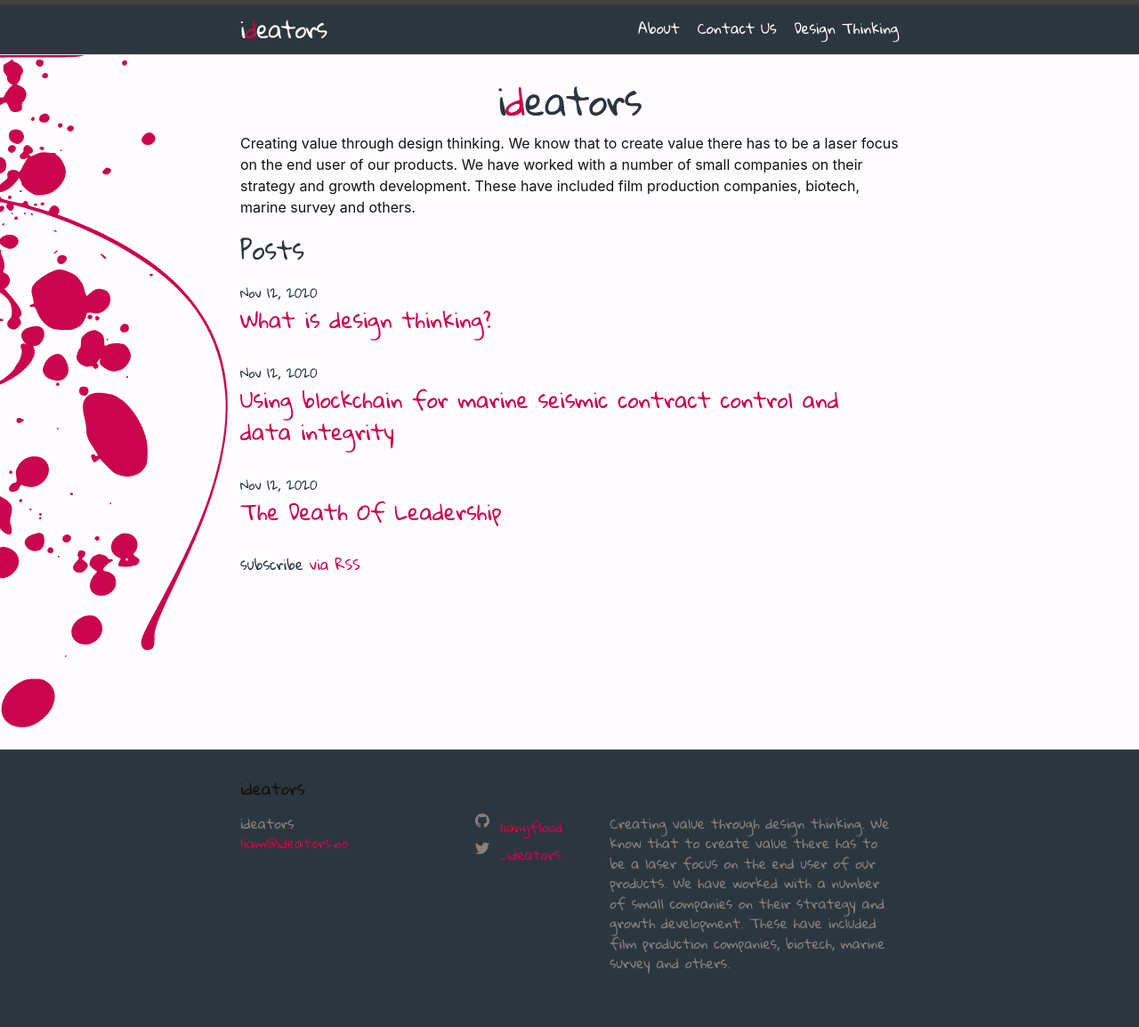
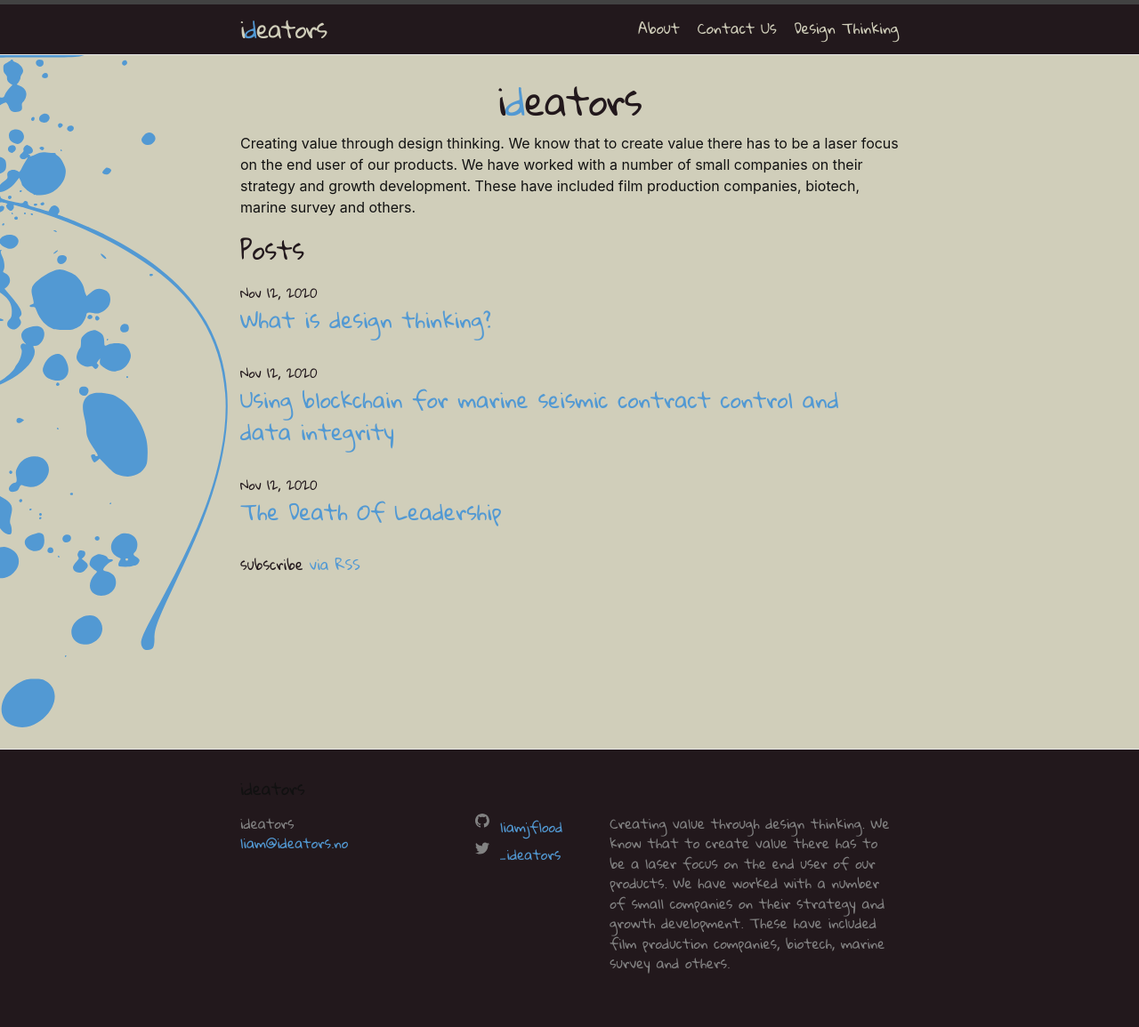
Before and after one commit to madfolio/old_website2, a Jekyll site: the page built from index.markdown, in a window 1280 px wide. Shown: the whole page at 89% size. Built offline with Jekyll 4.4.1, drawn with Linux system fonts in a browser that asks for light colours; some web fonts are replaced.

Commit message:
Update custom.scss

```diff
--- a/_sass/custom.scss
+++ b/_sass/custom.scss
@@ -1,15 +1,15 @@
 :root {
-  --theme: #2C363F;
-  --white: #fffcff;
-  --accent: #ca054d;
+  --theme: #22181C;
+  --white: #D0CEBA;
+  --accent: #5299D3;
   --base_font: 'Roboto', sans-serif;
   --accent_font: 'Gloria Hallelujah', cursive;
 
 
 /// Original Colours - https://coolors.co/generate
-///  --theme: #353531;
-///  --white: #f0eff4;
-///  --accent: #ec4e20;
+///  --theme: #2C363F;
+///  --white: #fffcff;
+///  --accent: #ca054d;
 
 
 /// Font options - https://fonts.google.com/
```
